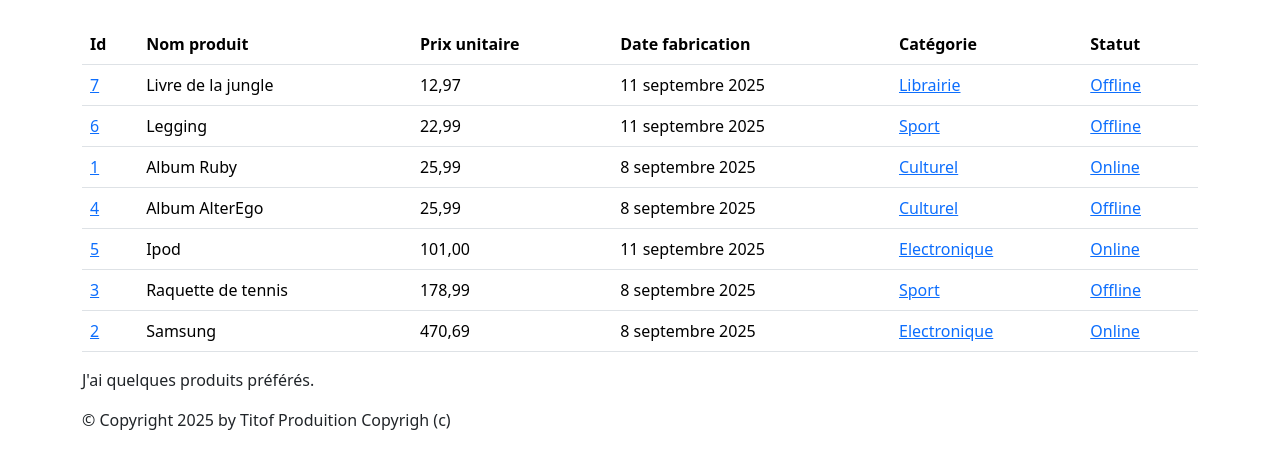
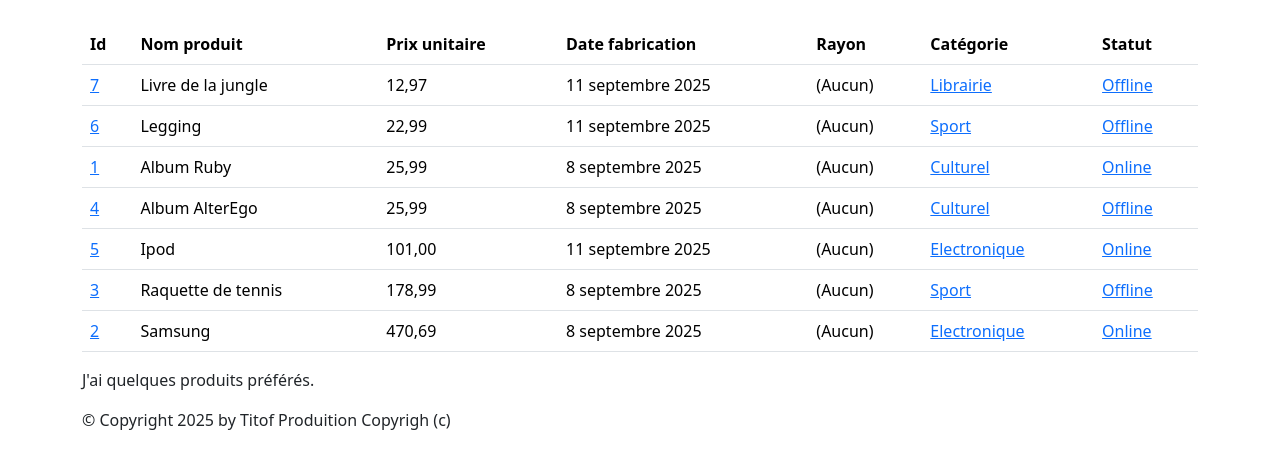
Before and after one commit to OphelieVal/TD_prog_avancee, a Django app: page /monApp/produits/ in a window 1280 px wide. Shown: the part 56-525 px from the top of the page. Run offline with Django 5.2, Linux system fonts and the light colour scheme; data comes from the database, SQL or seed files in the repository; some libraries are stand-ins or nearby versions.

Commit message:
Détails des rayons, statuts, catégories

```diff
--- a/TutoDjango/monApp/templates/list_categories.html
+++ b/TutoDjango/monApp/templates/list_categories.html
@@ -9,7 +9,7 @@
     <tbody>
     {% for cat in cats %}
     <tr>
-        <td>{{ cat.idCat }}</td>
+        <td><a href="{% url 'dtl_categorie' cat.idCat %}">{{ cat.idCat }}</a></td>
         <td>{{ cat.nomCat }}</td>
     </tr>
     {% endfor %}
--- a/TutoDjango/monApp/templates/list_produits.html
+++ b/TutoDjango/monApp/templates/list_produits.html
@@ -6,6 +6,7 @@
         <th>Nom produit</th>
         <th>Prix unitaire</th>
         <th>Date fabrication</th>
+        <th>Rayon</th>
         <th>Catégorie</th>
         <th>Statut</th>
     </thead>
@@ -16,6 +17,13 @@
         <td>{{ prdt.intituleProd }} </td>
         <td>{{ prdt.prixUnitaireProd }} </td>
         <td>{{ prdt.dateFabProd }} </td>
+        <td>
+        {% if prdt.rayon %}
+            <a href="{% url 'dtl_rayon' prdt.rayon.idRayon %}">{{ prdt.rayon }}</a>
+        {% else %}
+            (Aucun)
+        {% endif %}
+        </td>
         <td><a href="{% url 'dtl_categorie' prdt.categorie.idCat %}">{{ prdt.categorie }}</a></td>
         <td><a href="{% url 'dtl_statut' prdt.status.idStatus %}">{{ prdt.status }}</a></td>
     </tr>
--- a/TutoDjango/monApp/templates/list_rayons.html
+++ b/TutoDjango/monApp/templates/list_rayons.html
@@ -9,7 +9,7 @@
     <tbody>
     {% for ray in rays %}
     <tr>
-        <td>{{ ray.idRayon }}</td>
+        <td><a href="{% url 'dtl_rayon' ray.idRayon %}">{{ ray.idRayon }}</a></td>
         <td>{{ ray.nomRayon }}</td>
     </tr>
     {% endfor %}
--- a/TutoDjango/monApp/templates/list_statuts.html
+++ b/TutoDjango/monApp/templates/list_statuts.html
@@ -9,7 +9,7 @@
     <tbody>
     {% for stat in stats %}
     <tr>
-        <td>{{ stat.idStatus }}</td>
+        <td><a href="{% url 'dtl_statut' stat.idStatus %}">{{ stat.idStatus }}</a></td>
         <td>{{ stat.libelleStatus }}</td>
     </tr>
     {% endfor %}
--- a/TutoDjango/monApp/urls.py
+++ b/TutoDjango/monApp/urls.py
@@ -14,5 +14,6 @@ urlpatterns = [
     path('categorie/<int:pk>/', views.CatDetailView.as_view(), name='dtl_categorie'),
     path("statuts/", views.ListStatuts, name="list_statuts"),
     path('statut/<int:pk>/', views.StatutDetailView.as_view(), name='dtl_statut'),
-    path("rayons/", views.ListRayons, name="list_rayons")
+    path("rayons/", views.ListRayons, name="list_rayons"),
+    path('rayon/<int:pk>/', views.RayonDetailView.as_view(), name='dtl_rayon'),
 ]
--- a/TutoDjango/monApp/views.py
+++ b/TutoDjango/monApp/views.py
@@ -100,7 +100,7 @@ def ListCategories(request):
 
 class StatutDetailView(DetailView):
     model = Statut
-    template_name = "detail_statut.html"
+    template_name = "detail_status.html"
     context_object_name = "stat"
 
     def get_context_data(self, **kwargs):
```
